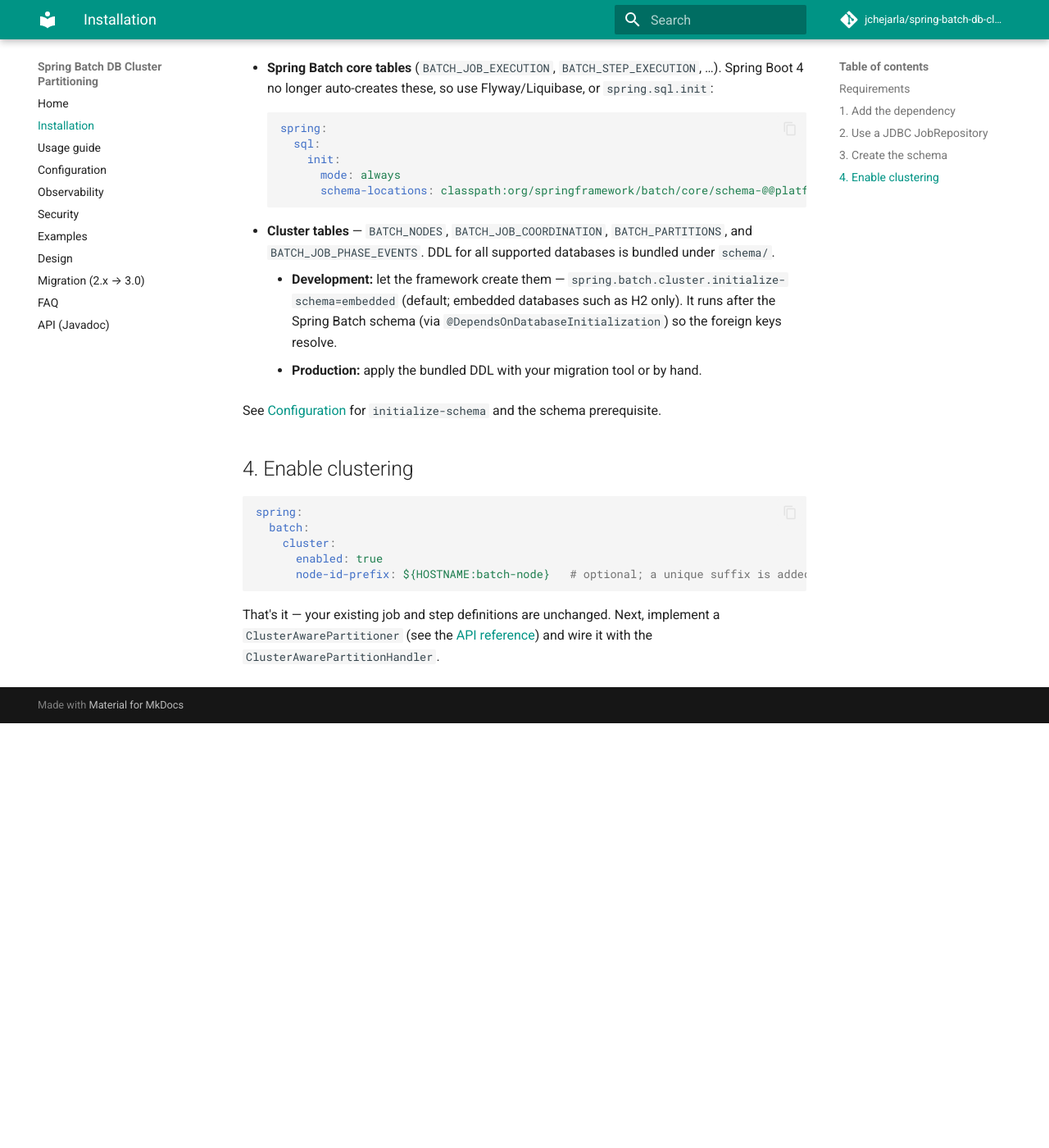
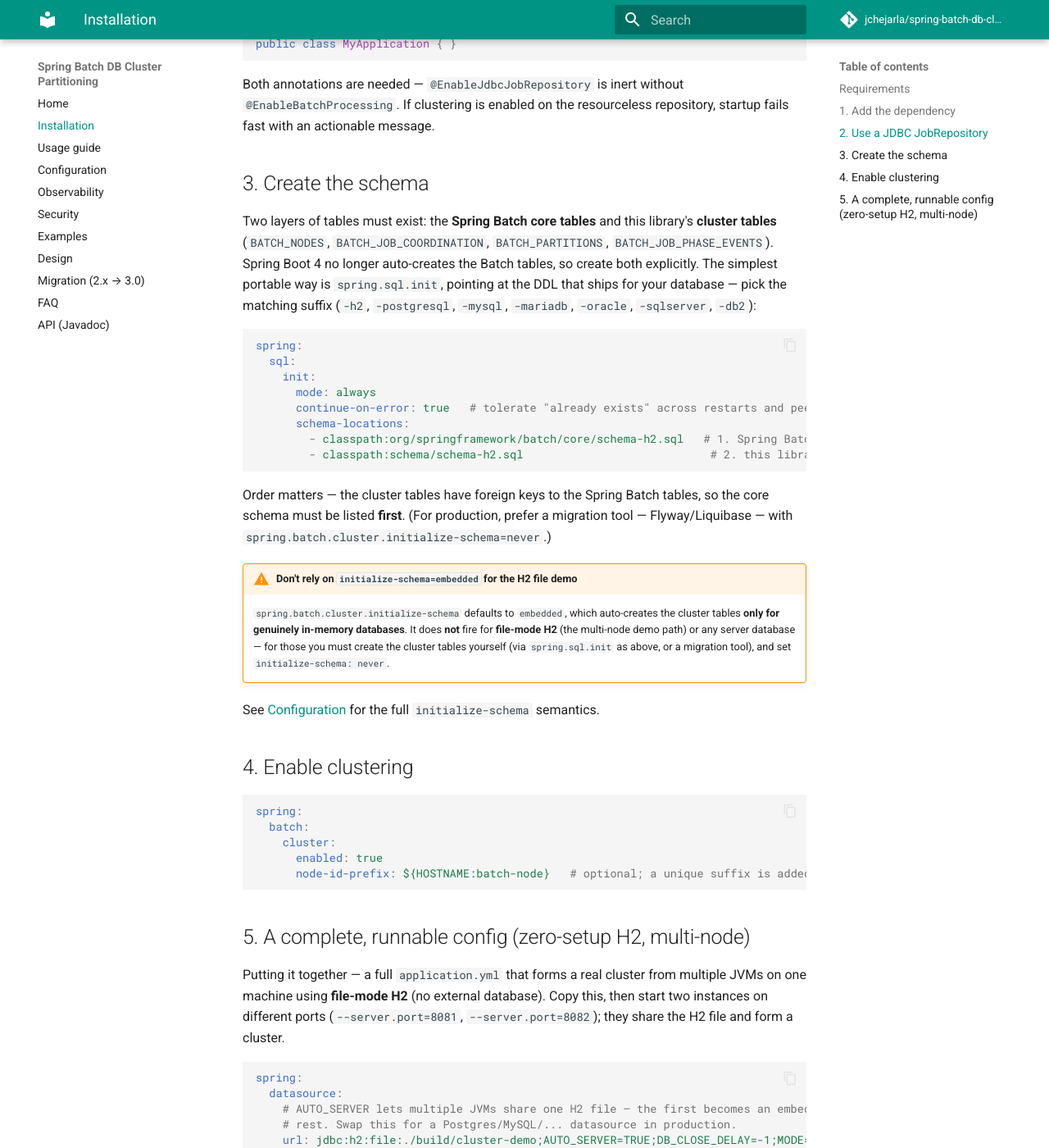
Before and after one commit to jchejarla/spring-batch-db-cluster-partitioning, an MkDocs documentation site: the page built from docs/installation.md, in a window 1280 px wide and 1400 px high, scrolled down 1422 px. Shown: the whole window at 82% size. Built offline with MkDocs 1.6.1 and Material for MkDocs 9.7.7, drawn with Linux system fonts in a browser that asks for light colours; comment, search, counter and statistics services are not loaded; the version menu is left out; before the commit the page ends 2304 px from its top, so only the background shows below that; some of the changed text lies outside the part shown.

Commit message:
Fix getting-started docs: partitioner-as-bean, step naming, schema init, complete config

````diff
--- a/docs/installation.md
+++ b/docs/installation.md
@@ -20,6 +20,19 @@
     <artifactId>spring-batch-db-cluster-core</artifactId>
     <version><!-- the version shown in the selector above --></version>
 </dependency>
+```
+
+The core artifact pulls in Spring Boot's web, batch, jdbc, and actuator starters transitively, so you
+don't add those. It does **not** bring a database driver — add the one for your database yourself:
+
+```xml
+<!-- H2 for the zero-setup quick start (use runtime scope) -->
+<dependency>
+    <groupId>com.h2database</groupId>
+    <artifactId>h2</artifactId>
+    <scope>runtime</scope>
+</dependency>
+<!-- ...or com.mysql:mysql-connector-j / org.postgresql:postgresql / etc. for a server DB -->
 ```
 
 !!! note "Testing a SNAPSHOT build?"
@@ -54,27 +67,34 @@
 
 ## 3. Create the schema
 
-Two layers of tables must exist:
+Two layers of tables must exist: the **Spring Batch core tables** and this library's **cluster tables**
+(`BATCH_NODES`, `BATCH_JOB_COORDINATION`, `BATCH_PARTITIONS`, `BATCH_JOB_PHASE_EVENTS`). Spring Boot 4 no
+longer auto-creates the Batch tables, so create both explicitly. The simplest portable way is
+`spring.sql.init`, pointing at the DDL that ships for your database — pick the matching suffix (`-h2`,
+`-postgresql`, `-mysql`, `-mariadb`, `-oracle`, `-sqlserver`, `-db2`):
 
-- **Spring Batch core tables** (`BATCH_JOB_EXECUTION`, `BATCH_STEP_EXECUTION`, …). Spring Boot 4 no
-  longer auto-creates these, so use Flyway/Liquibase, or `spring.sql.init`:
+```yaml
+spring:
+  sql:
+    init:
+      mode: always
+      continue-on-error: true   # tolerate "already exists" across restarts and peer nodes
+      schema-locations:
+        - classpath:org/springframework/batch/core/schema-h2.sql   # 1. Spring Batch core tables
+        - classpath:schema/schema-h2.sql                            # 2. this library's cluster tables
+```
 
-    ```yaml
-    spring:
-      sql:
-        init:
-          mode: always
-          schema-locations: classpath:org/springframework/batch/core/schema-@@platform@@.sql
-    ```
+Order matters — the cluster tables have foreign keys to the Spring Batch tables, so the core schema
+must be listed **first**. (For production, prefer a migration tool — Flyway/Liquibase — with
+`spring.batch.cluster.initialize-schema=never`.)
 
-- **Cluster tables** — `BATCH_NODES`, `BATCH_JOB_COORDINATION`, `BATCH_PARTITIONS`, and
-  `BATCH_JOB_PHASE_EVENTS`. DDL for all supported databases is bundled under `schema/`.
-    - **Development:** let the framework create them — `spring.batch.cluster.initialize-schema=embedded`
-      (default; embedded databases such as H2 only). It runs after the Spring Batch schema (via
-      `@DependsOnDatabaseInitialization`) so the foreign keys resolve.
-    - **Production:** apply the bundled DDL with your migration tool or by hand.
+!!! warning "Don't rely on `initialize-schema=embedded` for the H2 file demo"
+    `spring.batch.cluster.initialize-schema` defaults to `embedded`, which auto-creates the cluster
+    tables **only for genuinely in-memory databases**. It does **not** fire for **file-mode H2** (the
+    multi-node demo path) or any server database — for those you must create the cluster tables yourself
+    (via `spring.sql.init` as above, or a migration tool), and set `initialize-schema: never`.
 
-See [Configuration](configuration.md) for `initialize-schema` and the schema prerequisite.
+See [Configuration](configuration.md) for the full `initialize-schema` semantics.
 
 ## 4. Enable clustering
 
@@ -86,6 +106,45 @@
       node-id-prefix: ${HOSTNAME:batch-node}   # optional; a unique suffix is added automatically
 ```
 
+## 5. A complete, runnable config (zero-setup H2, multi-node)
+
+Putting it together — a full `application.yml` that forms a real cluster from multiple JVMs on one
+machine using **file-mode H2** (no external database). Copy this, then start two instances on different
+ports (`--server.port=8081`, `--server.port=8082`); they share the H2 file and form a cluster.
+
+```yaml
+spring:
+  datasource:
+    # AUTO_SERVER lets multiple JVMs share one H2 file — the first becomes an embedded server for the
+    # rest. Swap this for a Postgres/MySQL/... datasource in production.
+    url: jdbc:h2:file:./build/cluster-demo;AUTO_SERVER=TRUE;DB_CLOSE_DELAY=-1;MODE=PostgreSQL
+    driver-class-name: org.h2.Driver
+    username: sa
+    password:
+  sql:
+    init:
+      mode: always
+      continue-on-error: true
+      schema-locations:
+        - classpath:org/springframework/batch/core/schema-h2.sql
+        - classpath:schema/schema-h2.sql
+  batch:
+    job:
+      enabled: false          # jobs are triggered on demand (REST/scheduler), NOT auto-run at startup
+    cluster:
+      enabled: true
+      initialize-schema: never # the schema is created above via spring.sql.init
+
+management:
+  endpoints:
+    web:
+      exposure:
+        include: health,info,batch-cluster,batch-cluster-jobs
+```
+
+`spring.batch.job.enabled=false` is important: without it, Spring Boot runs your job at startup — before
+the cluster forms — and it fails. Trigger jobs yourself once the app is up.
+
 That's it — your existing job and step definitions are unchanged. Next, implement a
-`ClusterAwarePartitioner` (see the [API reference](apidocs/index.html)) and wire it with the
-`ClusterAwarePartitionHandler`.
+`ClusterAwarePartitioner` and wire it with the `ClusterAwarePartitionHandler` — see the
+**[Usage guide](guide.md)**.
````
Also changed, not shown: README.md (+4 -1 lines), docs/_snippets/config-properties.md (+1 -1 lines), docs/guide.md (+32 -7 lines), 1 other file.
